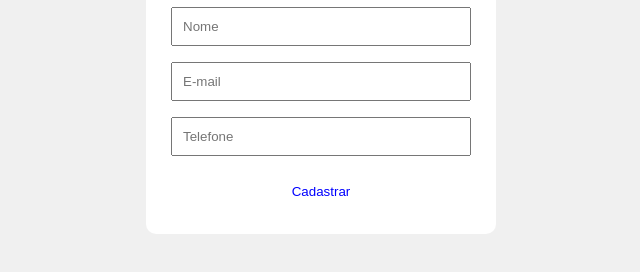
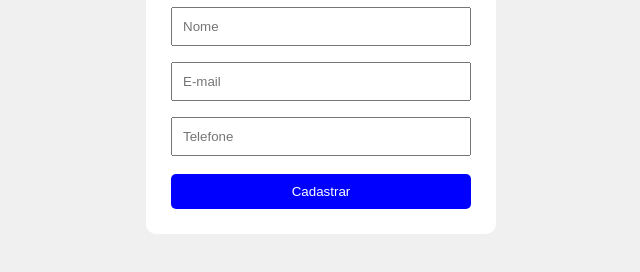
Before and after one commit to ArthurMarciano02/DesenvolvimentoWeb2, a plain HTML site: page index.html in a window 1280 px wide. Shown: the part 194-466 px from the top of the page, without its empty margins (319-959 px from the left). Drawn offline with Linux system fonts and the light colour scheme.

Commit message:
Update index.html

```diff
--- a/index.html
+++ b/index.html
@@ -33,8 +33,8 @@
             width: 100%;
             padding: 10px;
             margin-top: 10px;
-            background: white;
-            color: blue;
+            background: blue;
+            color: white;
             border: none;
             border-radius: 5px;
         }
```
